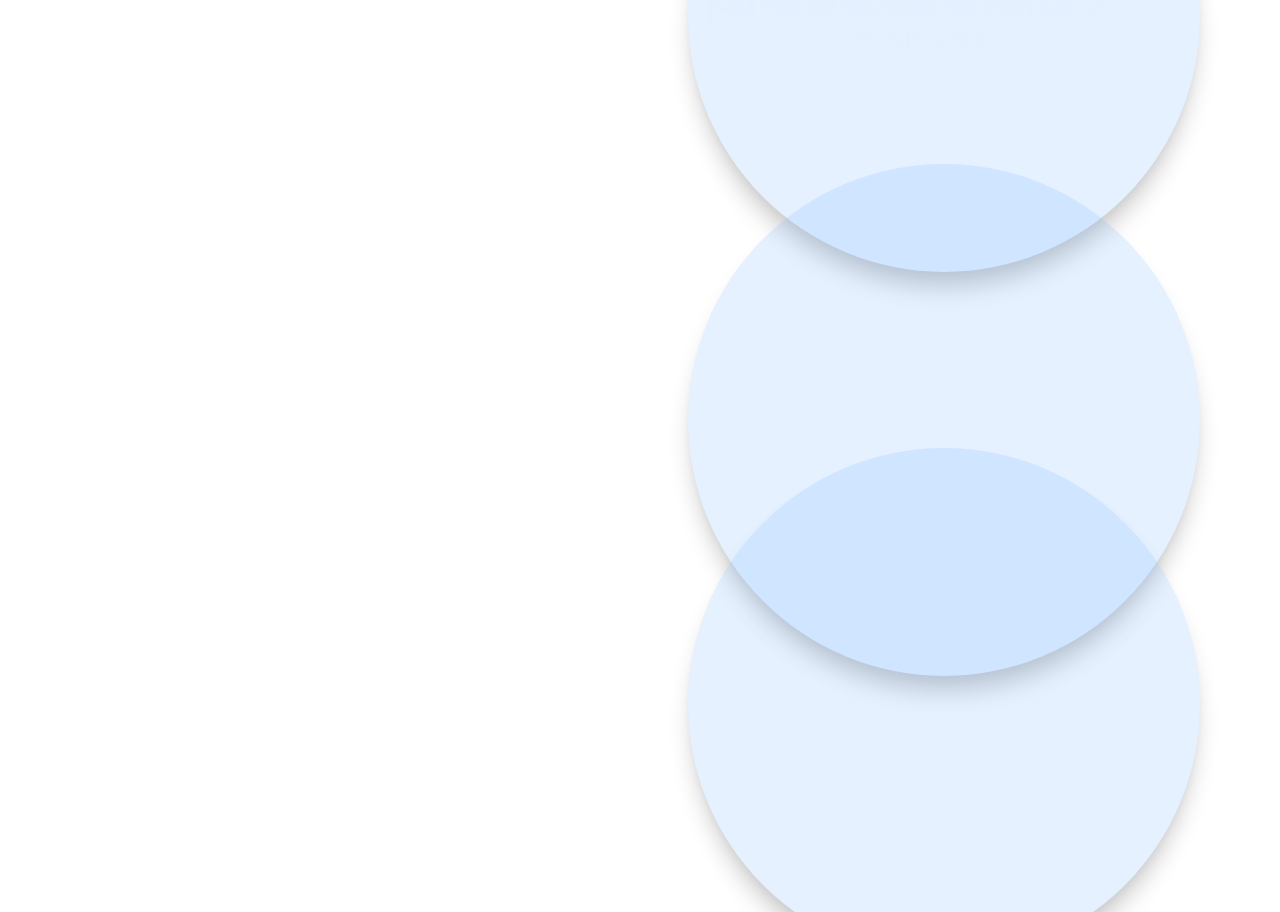
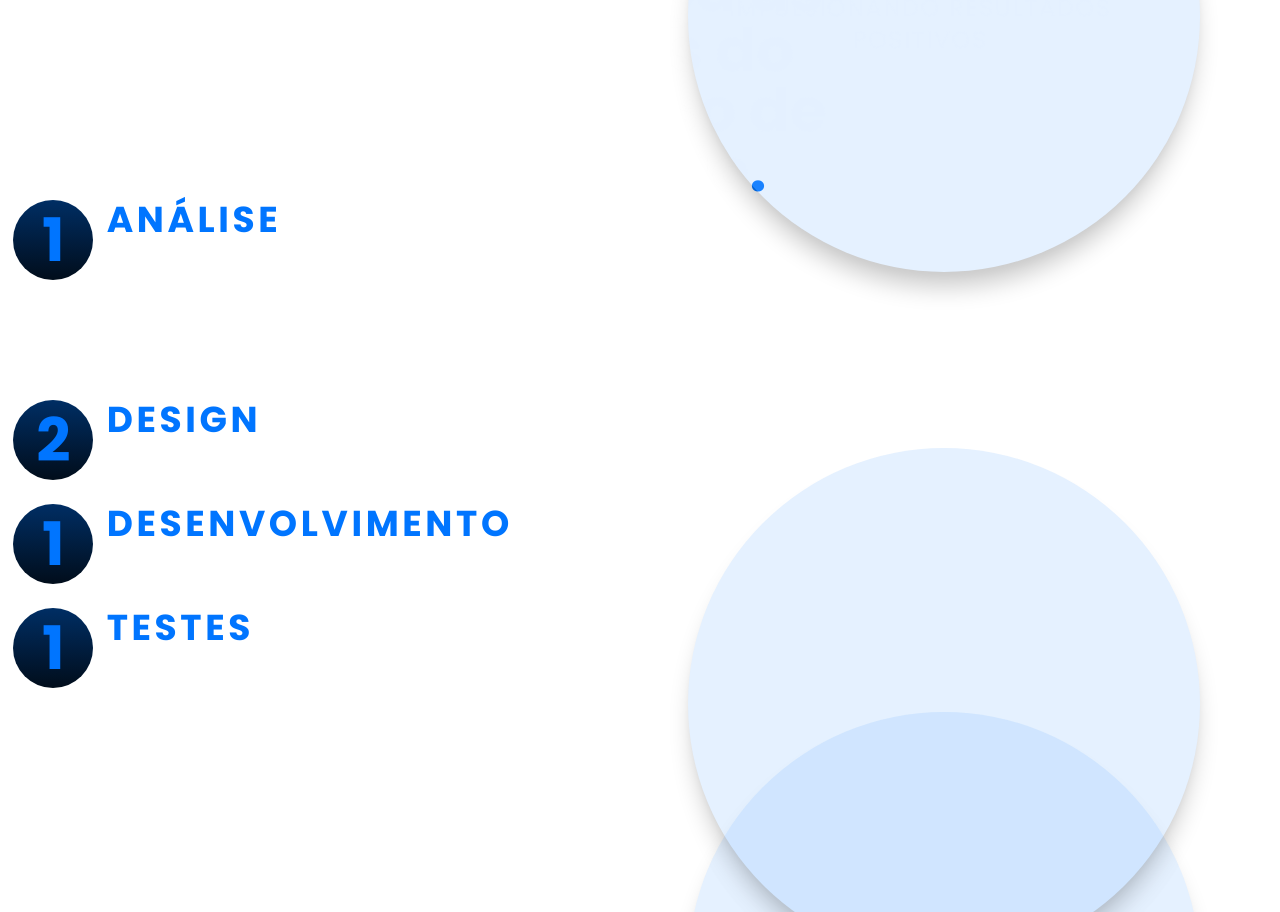
Before and after one commit to seugirdur/Portifolio-Pessoal, a React (Vite) app: page / in a window 1280 px wide. Shown: the part 2440-3352 px from the top of the page. Built offline with nearby package versions, Linux system fonts and the light colour scheme.

Commit message:
processos development

```diff
--- a/src/pages/Processos.tsx
+++ b/src/pages/Processos.tsx
@@ -1,18 +1,72 @@
 export const Processos = () => {
   return (
     <>
-      <div className="relative flex flex-col h-screen font-Poppins z-10 text-white">
+      <div className="relative flex flex-col h-screen font-Poppins z-10 text-white ">
         <div className="flex flex-col">
-          <h1 className="text-6xl">
-            Conheça as etapas do processo de criação.
+          <h1 className="text-6xl font-bold text-center px-96">
+            Conheça as etapas do processo de criação
+            <span className="text-lightblue-portfolio">.</span>
           </h1>
+          <div className="flex flex-row w-full">
+            <div className="w-1/2 flex flex-col">
+              <div className="flex flex-col">
+                <div className="flex flex-row items-start justify-evenly">
+                  <div className="flex flex-col w-2/12 items-center justify-center">
+                    <div className="w-20 h-20 bg-gradient-to-b from-blue-portfolio to-black-portfolio rounded-full items-center justify-center flex text-6xl font-bold text-lightblue-portfolio">1</div>
+                  </div>
+                  <div className="uppercase text-lightblue-portfolio w-10/12 font-bold tracking-widest text-4xl">
+                    Análise
+                    <p className="uppercase text-2xl text-white font-normal pr-28">
+                      Reconhecer as necessidades dos clientes e identificar
+                      oportunidades de soluções
+                    </p>
+                  </div>
+                </div>
+              </div><div className="flex flex-col">
+                <div className="flex flex-row items-start justify-evenly">
+                  <div className="flex flex-col w-2/12 items-center justify-center">
+                    <div className="w-20 h-20 bg-gradient-to-b from-blue-portfolio to-black-portfolio rounded-full items-center justify-center flex text-6xl font-bold text-lightblue-portfolio">2</div>
+                  </div>
+                  <div className="uppercase text-lightblue-portfolio w-10/12 font-bold tracking-widest text-4xl">
+                  Design
+                    <p className="uppercase text-2xl text-white font-normal pr-28">
+                    Desenvolver interfaces envolventes e intuitivas
+                    </p>
+                  </div>
+                </div>
+              </div><div className="flex flex-col">
+                <div className="flex flex-row items-start justify-evenly">
+                  <div className="flex flex-col w-2/12 items-center justify-center">
+                    <div className="w-20 h-20 bg-gradient-to-b from-blue-portfolio to-black-portfolio rounded-full items-center justify-center flex text-6xl font-bold text-lightblue-portfolio">1</div>
+                  </div>
+                  <div className="uppercase text-lightblue-portfolio w-10/12 font-bold tracking-widest text-4xl">
+                  Desenvolvimento
+                    <p className="uppercase text-2xl text-white font-normal pr-28">
+                    Transformar ideias em software
+                    </p>
+                  </div>
+                </div>
+              </div><div className="flex flex-col">
+                <div className="flex flex-row items-start justify-evenly">
+                  <div className="flex flex-col w-2/12 items-center justify-center">
+                    <div className="w-20 h-20 bg-gradient-to-b from-blue-portfolio to-black-portfolio rounded-full items-center justify-center flex text-6xl font-bold text-lightblue-portfolio">1</div>
+                  </div>
+                  <div className="uppercase text-lightblue-portfolio w-10/12 font-bold tracking-widest text-4xl">
+                  Testes
+                    <p className="uppercase text-2xl text-white font-normal pr-28">
+                    Garantir a qualidade e estabilidade do software
+                    </p>
+                  </div>
+                </div>
+              </div>
+            </div>
+            <div className="w-1/2 flex flex-col">teste2</div>
+          </div>
         </div>
         <div className="h-full justify-center flex flex-col px-20">
-        <div className="w-[40vw] h-[40vw] flex flex-col bg-baby-blue rounded-full  absolute -top-1/4 mr-auto right-20 opacity-20 shadow-black shadow-xl"></div>
-        <div className="w-[40vw] h-[40vw] flex flex-col bg-baby-blue rounded-full opacity-20 right-0 ml-auto shadow-black shadow-xl self-center"></div>
-
+          <div className="w-[40vw] h-[40vw] flex flex-col bg-baby-blue rounded-full  absolute -top-1/4 mr-auto right-20 opacity-20 shadow-black shadow-xl"></div>
+          <div className="w-[40vw] h-[40vw] flex flex-col bg-baby-blue rounded-full opacity-20 right-0 ml-auto shadow-black shadow-xl self-center"></div>
           <div className="w-[40vw] h-[40vw] flex flex-col bg-baby-blue rounded-full  absolute -bottom-1/4 mr-auto right-20 opacity-20 shadow-black shadow-xl"></div>
-
         </div>
       </div>
     </>
```
